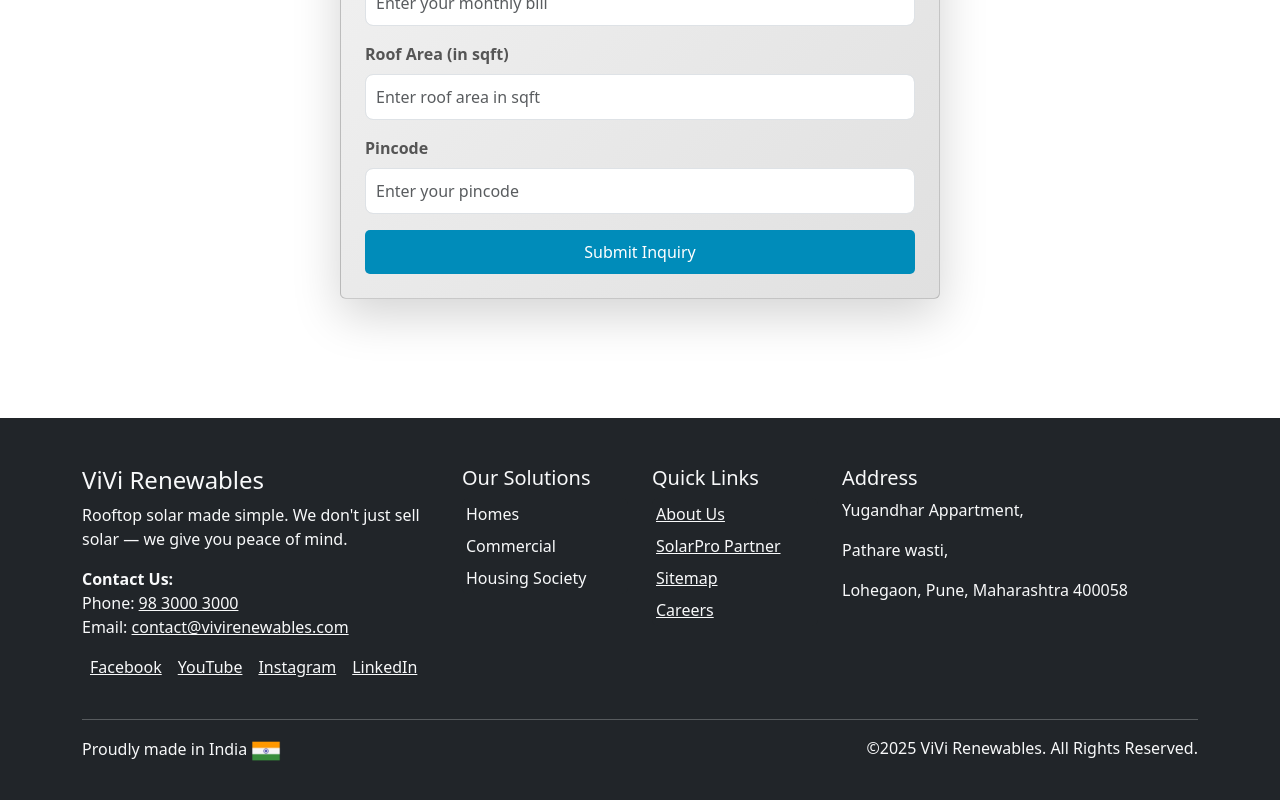
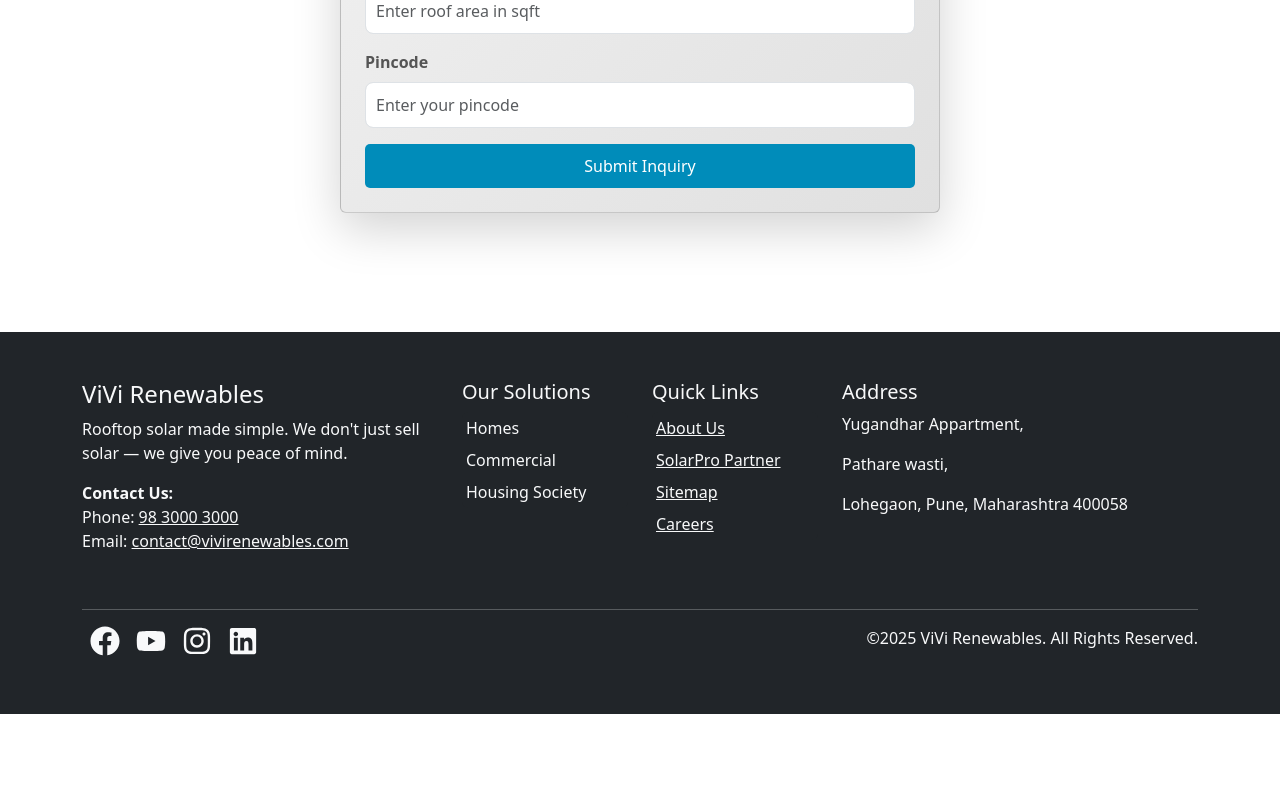
Before and after one commit to Pradyumnasutar/Netlify_Testing_VIVI_Renewables, a React (Create React App) app in the folder VIVIrenewables_Netlify_Setup/: page / in a window 1280 px wide. Shown: the part 2246-3046 px from the top of the page. After the commit the page ends 2960 px from the top, so only its background shows below. Built offline with nearby package versions, Linux system fonts and the light colour scheme.

Commit message:
footer changes

```diff
--- a/VIVIrenewables_Netlify_Setup/src/components/Footer.js
+++ b/VIVIrenewables_Netlify_Setup/src/components/Footer.js
@@ -1,6 +1,7 @@
 import React from 'react';
 import { Container, Row, Col, ListGroup } from 'react-bootstrap';
-import madeinIndia from '../assets/IndiaFlag.png';
+import { FaFacebook, FaYoutube, FaInstagram, FaLinkedin } from 'react-icons/fa';
+// import madeinIndia from '../assets/IndiaFlag.png';
 
 const FooterComponent = () => {
   return (
@@ -16,12 +17,7 @@
               Phone: <a href="tel:+919830003000" className="text-light">98 3000 3000</a><br />
               Email: <a href="mailto:contact@vivirenewables.com" className="text-light">contact@vivirenewables.com</a>
             </p>
-            <div>
-              <a href="https://facebook.com/" className="text-light mx-2">Facebook</a>
-              <a href="https://youtube.com/" className="text-light mx-2">YouTube</a>
-              <a href="https://instagram.com/" className="text-light mx-2">Instagram</a>
-              <a href="https://linkedin.com/" className="text-light mx-2">LinkedIn</a>
-            </div>
+
           </Col>
 
           {/* Middle Side: Solutions */}
@@ -72,10 +68,25 @@
 
         <Row className="text-center">
           <Col className="d-flex justify-content-start">
-            <p>
+            {/* <p>
               Proudly made in India{' '}
               <img src={madeinIndia} alt="India Flag" style={{ width: '30px', verticalAlign: 'middle' }} />
-            </p>
+            </p> */}
+
+            <div>
+      <a href="https://facebook.com/" className="text-light mx-2" target="_blank" rel="noopener noreferrer">
+        <FaFacebook size={30} />
+      </a>
+      <a href="https://youtube.com/" className="text-light mx-2" target="_blank" rel="noopener noreferrer">
+        <FaYoutube size={30} />
+      </a>
+      <a href="https://instagram.com/" className="text-light mx-2" target="_blank" rel="noopener noreferrer">
+        <FaInstagram size={30} />
+      </a>
+      <a href="https://linkedin.com/" className="text-light mx-2" target="_blank" rel="noopener noreferrer">
+        <FaLinkedin size={30} />
+      </a>
+    </div>
           </Col>
           <Col className="d-flex justify-content-end">
             <p>&copy;{new Date().getFullYear()} ViVi Renewables. All Rights Reserved.</p>
--- a/VIVIrenewables_Netlify_Setup/src/pages/HomePage.js
+++ b/VIVIrenewables_Netlify_Setup/src/pages/HomePage.js
@@ -253,7 +253,7 @@
 
       {/* Customer Inquiry Form Section */}
       <Container className="my-5">
-        <h2 className="text-center mb-4">Connect with Our Solar Advisor</h2>
+        {/* <h2 className="text-center mb-4">Connect with Our Solar Advisor</h2> */}
         <CustomerInquiryForm />
       </Container>
     </div>
```
